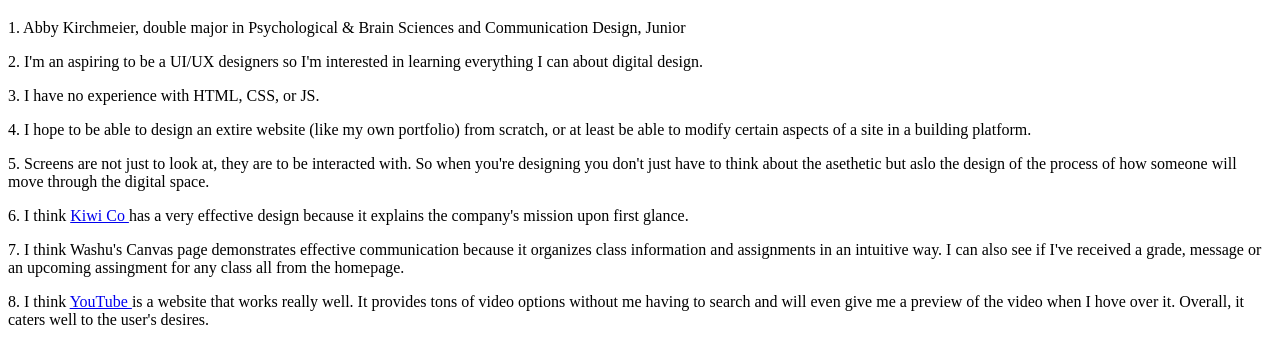
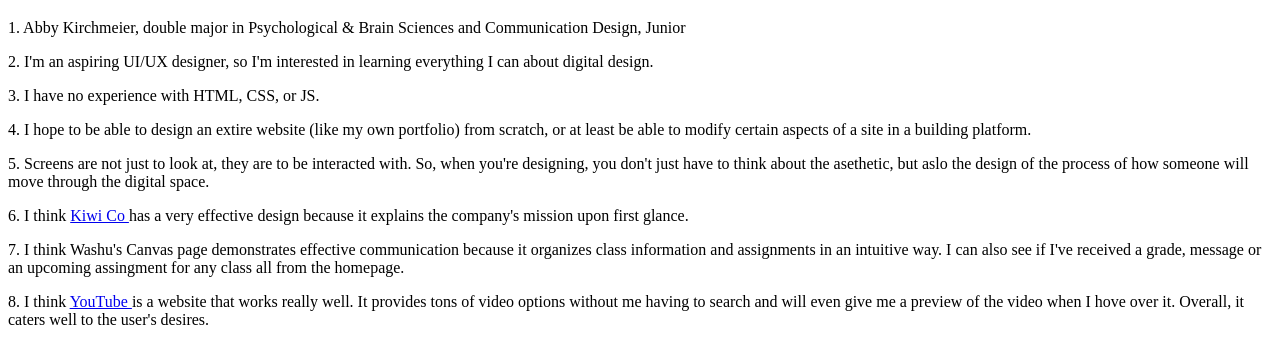
Before and after one commit to abbykirchmeier/iffall2022, a plain HTML site: page intro-questions/index.html in a window 1280 px wide. Shown: the part 61-424 px from the top of the page. Drawn offline with Linux system fonts and the light colour scheme.

Commit message:
Update index.html

```diff
--- a/intro-questions/index.html
+++ b/intro-questions/index.html
@@ -6,10 +6,10 @@
     <body>
         <h1> Introductory Questions </h1>
         <p> 1. Abby Kirchmeier, double major in Psychological & Brain Sciences and Communication Design, Junior </p>
-        <p> 2. I'm an aspiring to be a UI/UX designers so I'm interested in learning everything I can about digital design. </p>
+        <p> 2. I'm an aspiring UI/UX designer, so I'm interested in learning everything I can about digital design. </p>
         <p> 3. I have no experience with HTML, CSS, or JS. </p>
         <p> 4. I hope to be able to design an extire website (like my own portfolio) from scratch, or at least be able to modify certain aspects of a site in a building platform. </p>
-        <p> 5. Screens are not just to look at, they are to be interacted with. So when you're designing you don't just have to think about the asethetic but aslo the design of the process of how someone will move through the digital space. </p>
+        <p> 5. Screens are not just to look at, they are to be interacted with. So, when you're designing, you don't just have to think about the asethetic, but aslo the design of the process of how someone will move through the digital space. </p>
         <p> 6. I think <a href="https://www.kiwico.com/"> Kiwi Co </a> has a very effective design because it explains the company's mission upon first glance. </p>
         <p> 7. I think Washu's Canvas page demonstrates effective communication because it organizes class information and assignments in an intuitive way. I can also see if I've received a grade, message or an upcoming assingment for any class all from the homepage. </p>
         <p> 8. I think <a href="https://www.youtube.com/"> YouTube </a> is a website that works really well. It provides tons of video options without me having to search and will even give me a preview of the video when I hove over it. Overall, it caters well to the user's desires. </p>
```
